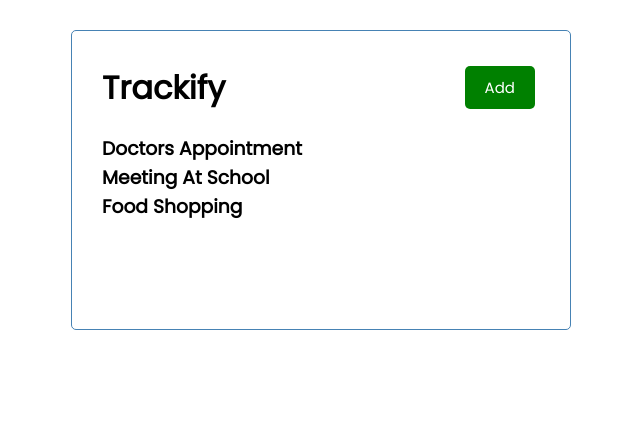
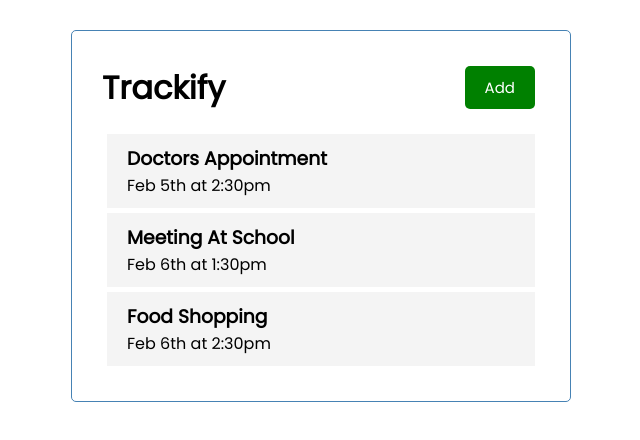
Before and after one commit to ovandenbosch/Trackify, a React (Create React App) app: page / in a window 1280 px wide. Shown: the top 440 px of the page, without its empty margins (319-959 px from the left). Built offline with nearby package versions, Linux system fonts and the light colour scheme.

Commit message:
Include task component

```diff
--- a/src/components/Tasks.js
+++ b/src/components/Tasks.js
@@ -1,8 +1,10 @@
+import Task from './Task'
+
 const Tasks = ({ tasks }) => {
   return (
     <>
       {tasks.map((task) => (
-        <h3 key={task.id}>{task.text}</h3>
+        <Task key={task.id} task={task}/>
       ))}
     </>
   );
```
